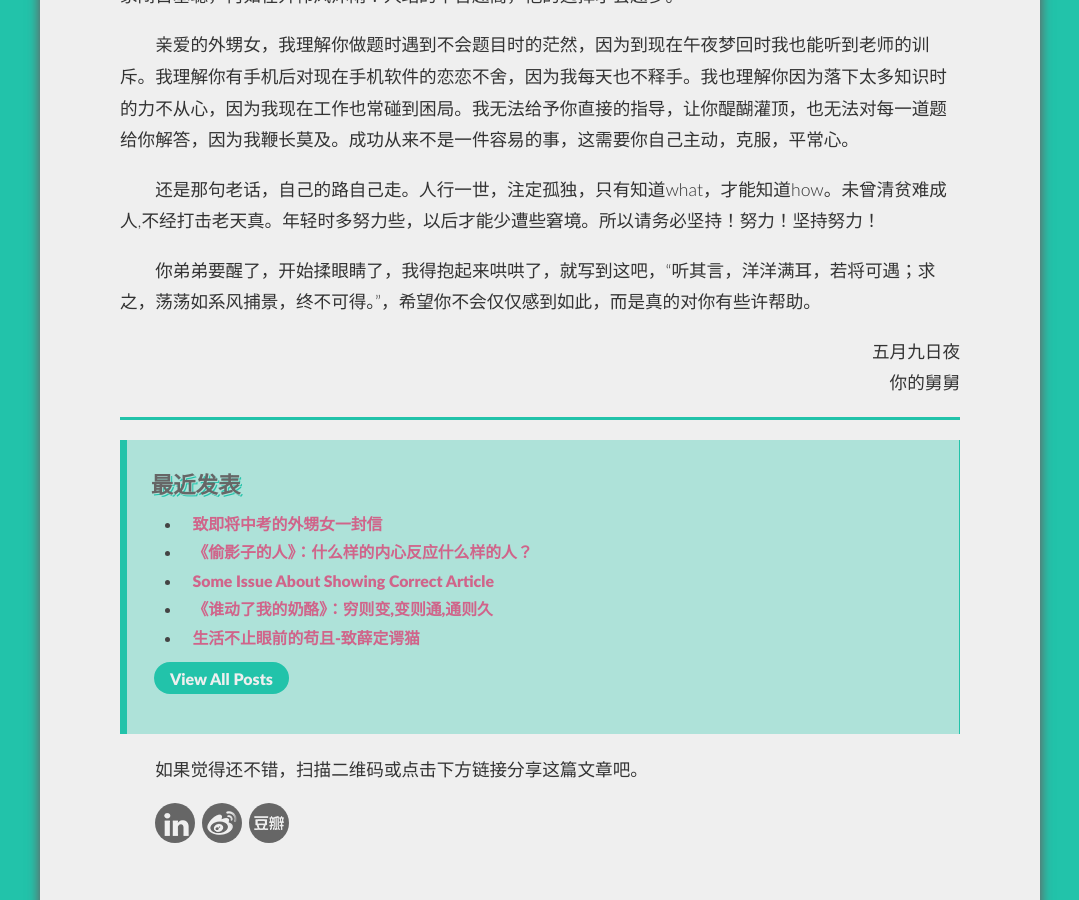
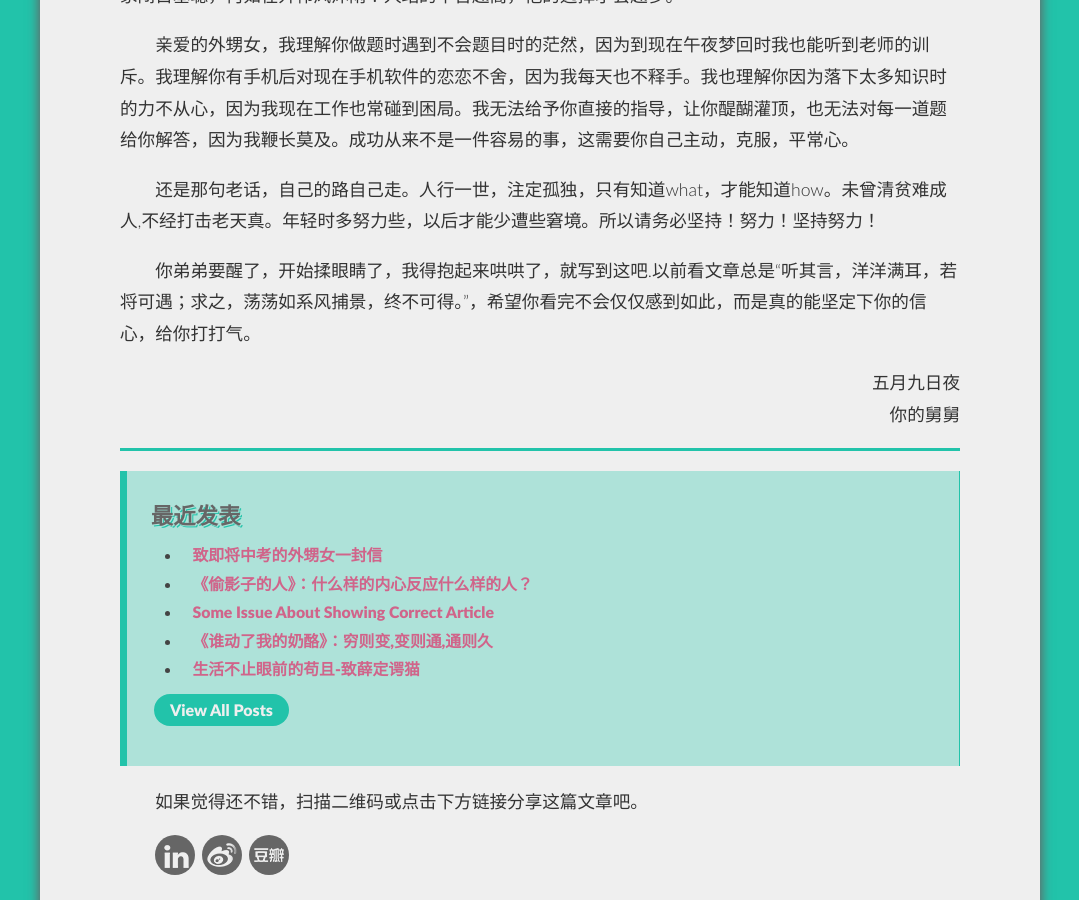
Before and after one commit to zwxscience/MyBlog, a Jekyll site: the page built from _posts/2016-05-09-to-my-niece-for-high-school-exam.md, in a window 1280 px wide and 900 px high, scrolled down 1804 px. Shown: the whole window, without its empty margins (100-1179 px from the left). Built offline with Jekyll 4.4.1, drawn with Linux system fonts in a browser that asks for light colours; Markdown is read by kramdown in place of the engine named in the settings; comment, search, counter and statistics services are not loaded.

Commit message:
Update 2016-05-09-to-my-niece-for-high-school-exam.md

```diff
--- a/_posts/2016-05-09-to-my-niece-for-high-school-exam.md
+++ b/_posts/2016-05-09-to-my-niece-for-high-school-exam.md
@@ -32,7 +32,7 @@ Hi，媛媛，
 
 还是那句老话，自己的路自己走。人行一世，注定孤独，只有知道what，才能知道how。未曾清贫难成人,不经打击老天真。年轻时多努力些，以后才能少遭些窘境。所以请务必坚持！努力！坚持努力！
 
-你弟弟要醒了，开始揉眼睛了，我得抱起来哄哄了，就写到这吧，“听其言，洋洋满耳，若将可遇；求之，荡荡如系风捕景，终不可得。”，希望你不会仅仅感到如此，而是真的对你有些许帮助。
+你弟弟要醒了，开始揉眼睛了，我得抱起来哄哄了，就写到这吧.以前看文章总是“听其言，洋洋满耳，若将可遇；求之，荡荡如系风捕景，终不可得。”，希望你看完不会仅仅感到如此，而是真的能坚定下你的信心，给你打打气。
 
 <span style="float:right">五月九日夜</span>
 
```
